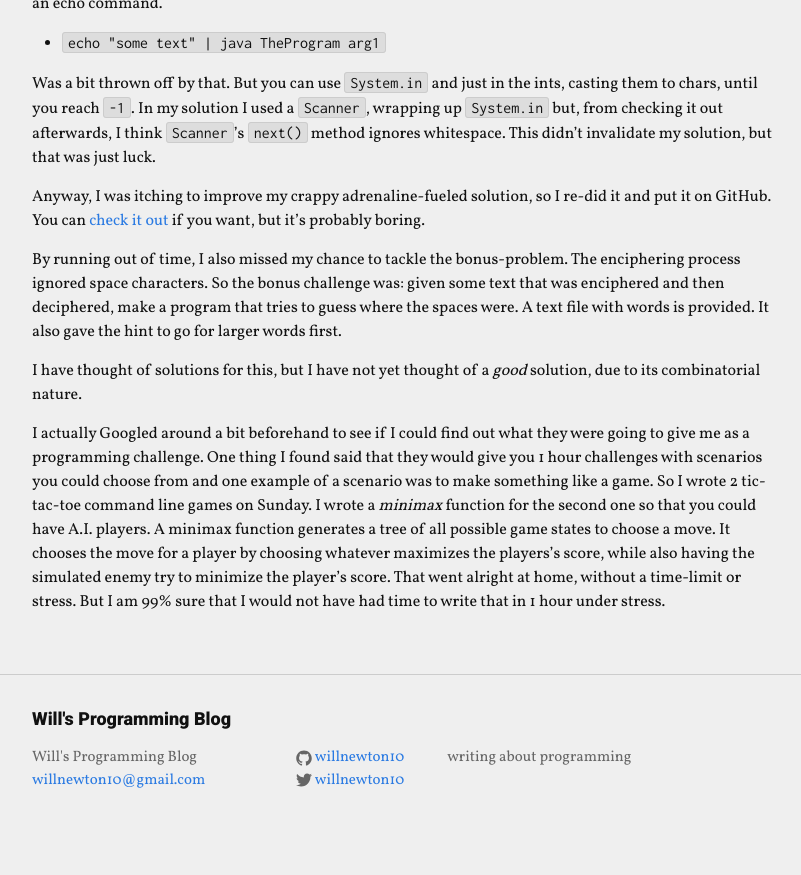
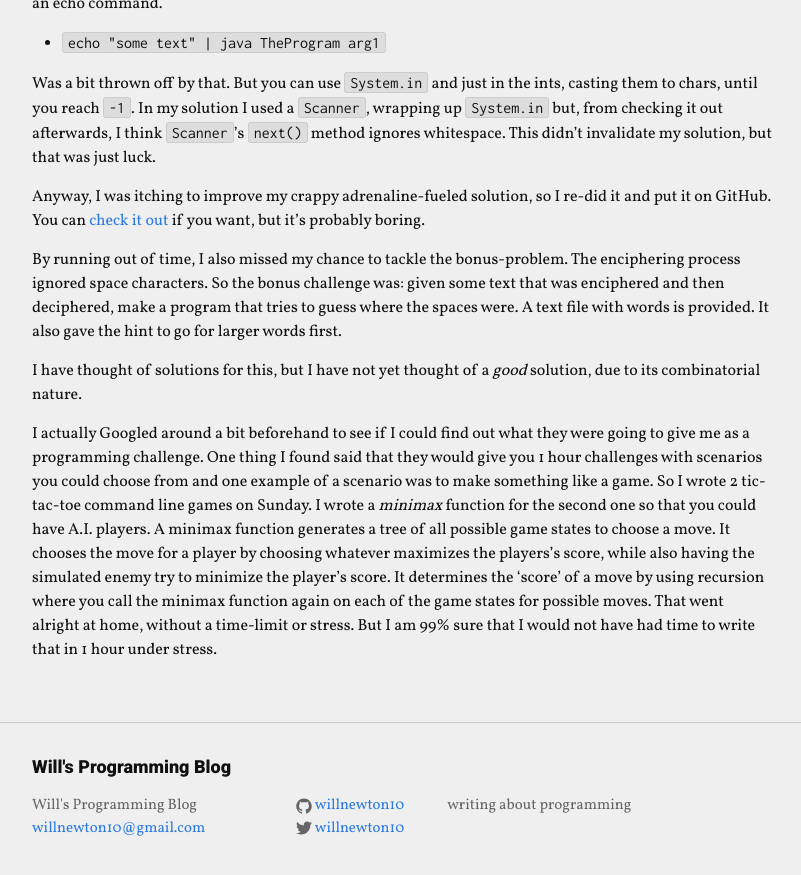
Before and after one commit to willnewton10/willnewton10.github.io, a Jekyll site: the page built from _posts/2015-03-24-Another_Technical_Challenge.markdown, in a window 1280 px wide and 900 px high, scrolled down 1175 px. Shown: the top 875 px of the window, without its empty margins (238-1039 px from the left). Built offline with Jekyll 4.4.1, drawn with Linux system fonts in a browser that asks for light colours; comment, search, counter and statistics services are not loaded; before the commit the page ends 2027 px from its top, so only the background shows below that.

Commit message:
another technical challenge post

```diff
--- a/_posts/2015-03-24-Another_Technical_Challenge.markdown
+++ b/_posts/2015-03-24-Another_Technical_Challenge.markdown
@@ -47,6 +47,6 @@ By running out of time, I also missed my chance to tackle the bonus-problem. The
 
 I have thought of solutions for this, but I have not yet thought of a _good_ solution, due to its combinatorial nature.
 
-I actually Googled around a bit beforehand to see if I could find out what they were going to give me as a programming challenge. One thing I found said that they would give you 1 hour challenges with scenarios you could choose from and one example of a scenario was to make something like a game. So I wrote 2 tic-tac-toe command line games on Sunday. I wrote a _minimax_ function for the second one so that you could have A.I. players. A minimax function generates a tree of all possible game states to choose a move. It chooses the move for a player by choosing whatever maximizes the players's score, while also having the simulated enemy try to minimize the player's score. That went alright at home, without a time-limit or stress. But I am 99% sure that I would not have had time to write that in 1 hour under stress.
+I actually Googled around a bit beforehand to see if I could find out what they were going to give me as a programming challenge. One thing I found said that they would give you 1 hour challenges with scenarios you could choose from and one example of a scenario was to make something like a game. So I wrote 2 tic-tac-toe command line games on Sunday. I wrote a _minimax_ function for the second one so that you could have A.I. players. A minimax function generates a tree of all possible game states to choose a move. It chooses the move for a player by choosing whatever maximizes the players's score, while also having the simulated enemy try to minimize the player's score. It determines the 'score' of a move by using recursion where you call the minimax function again on each of the game states for possible moves. That went alright at home, without a time-limit or stress. But I am 99% sure that I would not have had time to write that in 1 hour under stress.
 
 [github]:     https://github.com/willnewton10/interview-1
```
